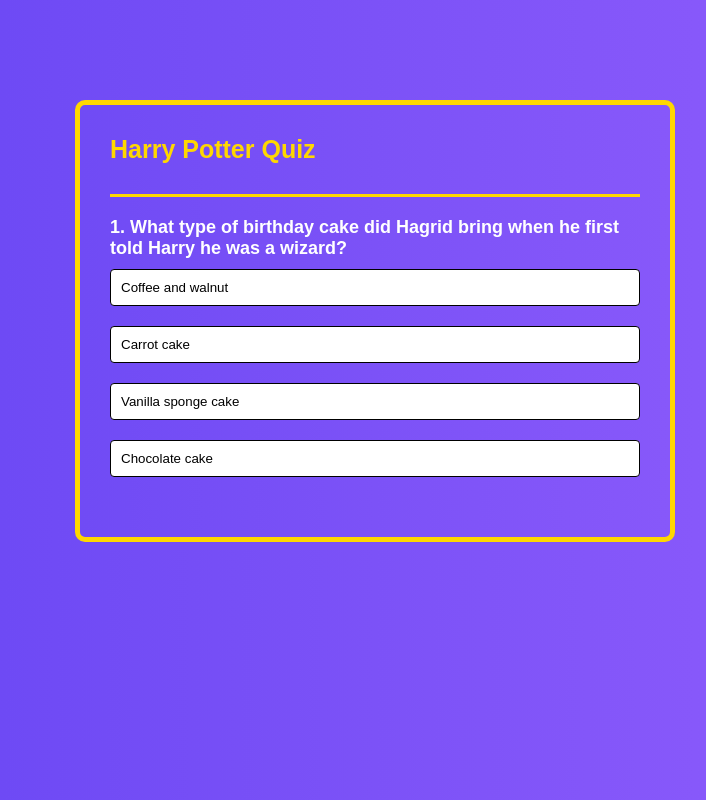
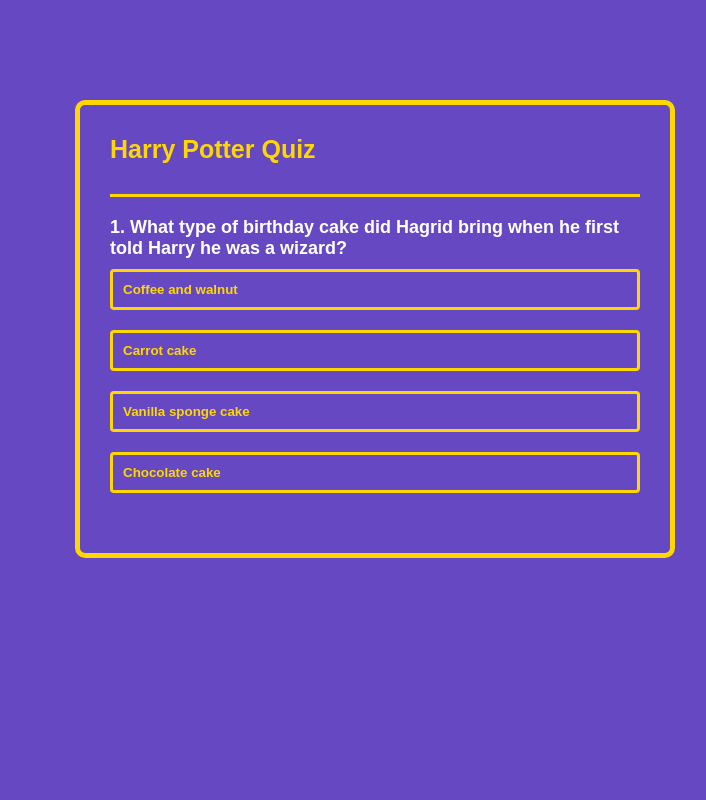
Before and after one commit to g0v1ndN/Harry-Potter-Quiz-App, a plain HTML site: page index.html in a window 1280 px wide. Shown: the whole page, without its empty margins (265-971 px from the left). Drawn offline with Linux system fonts and the light colour scheme.

Commit message:
Updated style.css

```diff
--- a/style.css
+++ b/style.css
@@ -6,11 +6,11 @@
 }
 
 body{
-  background-image: linear-gradient(to right, #6345f3, #704bf5, #7c52f7, #8758fa, #915ffc);
+  background-color: #6649c2;
 }
 
 .app{
-  background-image: linear-gradient(to right, #704bf5, #7c52f7, #8758fa);
+  background-color: #6649c2;
   width: 90%;
   max-width: 600px;
   margin: 100px auto 0;
@@ -40,11 +40,12 @@
 }
 
 .btn{
-  background: #fff;
-  color: #000;
-  font-weight: 525;
+  background: #6649c2;
+  color: #ffd700;
+  font-weight: 625;
   width: 100%;
-  border: 1px solid #000;
+  border: 1px solid #ffd700;
+  border-width: medium;
   padding: 10px;
   margin: 10px 0;
   text-align: left;
@@ -63,7 +64,7 @@
 }
 
 #next-btn{
-  background: #7c52f7;
+  background: #6649c2;
   color: #ffd700;
   font-weight: 625;
   width: 150px;
```
